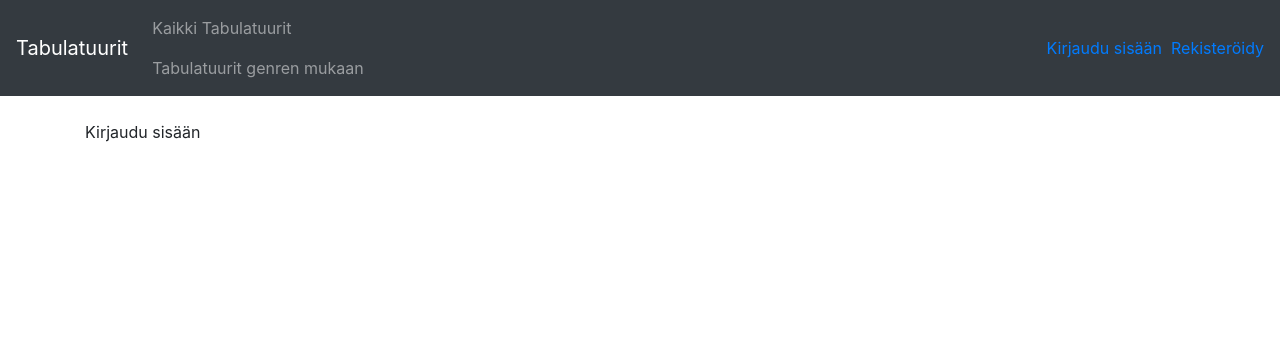
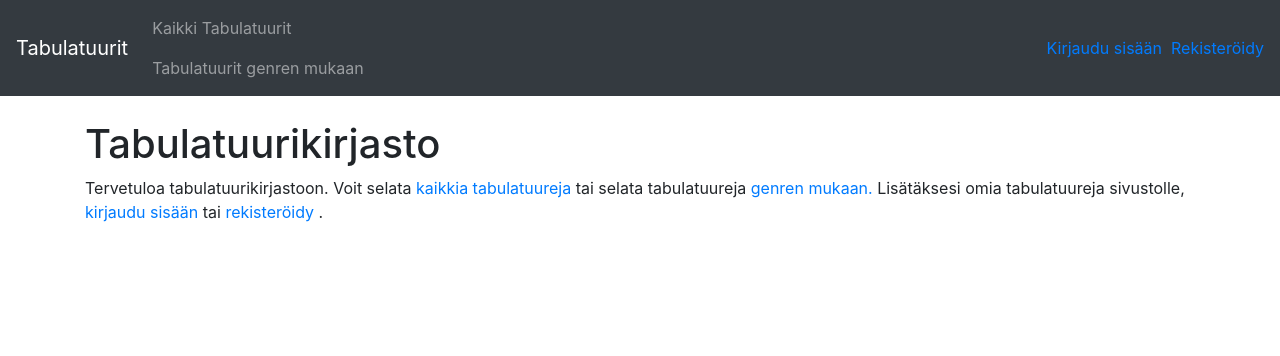
Before and after one commit to Roeoeri/tsoha-2019-tabulatuuritHt, a Flask app: page / in a window 1280 px wide. Shown: the top 356 px of the page. Run offline with Flask 2, Linux system fonts and the light colour scheme; data comes from the database, SQL or seed files in the repository; some libraries are stand-ins or nearby versions.

Commit message:
Layouttia ja indexia muokattu saavutettavammiksi

```diff
--- a/application/templates/index.html
+++ b/application/templates/index.html
@@ -1,9 +1,15 @@
 {% extends "layout.html" %}
-
 {% block body %}
 <main role="main" class="container">
-  <p>
-    Kirjaudu sisään
+  <h1>Tabulatuurikirjasto</h1>
+  <p>Tervetuloa tabulatuurikirjastoon. Voit selata
+      <a href="{{ url_for('tabs_index') }} " title="Kaikki tabulatuurit">kaikkia tabulatuureja </a>
+      tai selata tabulatuureja
+      <a href="{{ url_for('genres_index') }} " title="Tabulatuurit genren mukaan">genren mukaan.</a>
+      Lisätäksesi omia tabulatuureja sivustolle,
+      <a href="{{ url_for('auth_login')}}" title="Kirjaudu sisään">kirjaudu sisään</a>
+      tai
+      <a href="{{url_for('auth_register')}}" title="Rekisteröidy">rekisteröidy </a>.
   </p>
 </main>
 {% endblock %}
--- a/application/templates/layout.html
+++ b/application/templates/layout.html
@@ -1,14 +1,12 @@
 <!DOCTYPE html>
-<html>
+<html lang ="fi">
   <head>
     <meta charset="utf-8">
     <title>Tabulatuurit</title>
     <link rel="stylesheet" href="https://maxcdn.bootstrapcdn.com/bootstrap/4.0.0/css/bootstrap.min.css" integrity="sha384-Gn5384xqQ1aoWXA+058RXPxPg6fy4IWvTNh0E263XmFcJlSAwiGgFAW/dAiS6JXm" crossorigin="anonymous">
   </head>
-
   <body>
-
-    <nav class="navbar navbar-expand-md navbar-dark bg-dark mb-4">
+<nav class="navbar navbar-expand-md navbar-dark bg-dark mb-4">
 <a class="navbar-brand" href="#">Tabulatuurit</a>
 <button class="navbar-toggler" type="button" data-toggle="collapse" data-target="#navbarCollapse" aria-controls="navbarCollapse" aria-expanded="false" aria-label="Toggle navigation">
         <span class="navbar-toggler-icon"></span>
@@ -16,22 +14,22 @@
 <div class="collapse navbar-collapse" id="navbarCollapse">
         <ul class="navbar-nav mr-auto">
           <li class="nav-item">
-            <a class="nav-link" href="{{ url_for('tabs_index') }} ">Kaikki Tabulatuurit</a>
-            <a class="nav-link" href="{{ url_for('genres_index') }} ">Tabulatuurit genren mukaan</a>
+            <a class="nav-link" href="{{ url_for('tabs_index') }} " title = "Kaikki tabulatuurit">Kaikki Tabulatuurit</a>
+            <a class="nav-link" href="{{ url_for('genres_index') }} " title = "Tabulatuurit genren mukaan">Tabulatuurit genren mukaan</a>
           </li>
           <li class="nav-item">
               {% if current_user.is_authenticated %}
-            <a class="nav-link" href="{{ url_for('tabs_form') }} ">Lisää tabulatuuri</a>
-            <a class="nav-link" href="{{ url_for('genre_form') }} ">Lisää Genre</a>
+            <a class="nav-link" href="{{ url_for('tabs_form') }} " title = "Lisää tabulatuuri">Lisää tabulatuuri</a>
+            <a class="nav-link" href="{{ url_for('genre_form') }} " title = "Lisää genre">Lisää Genre</a>
             {% endif %}
           </li>
         </ul>
         <div class="form-inline mt-2 mt-md-0">
     {% if current_user.is_authenticated %}
-    <a href="{{ url_for('auth_logout') }}">Kirjautunut nimellä {{ current_user.username }} -- Kirjaudu ulos</a>
+    <a href="{{ url_for('auth_logout') }}" title = "Kirjaudu ulos">Kirjautunut nimellä {{ current_user.username }} -- Kirjaudu ulos</a>
     {% else %}
-    <a href="{{ url_for('auth_login')}}">Kirjaudu sisään  </a>
-    <a href="{{url_for('auth_register')}}">&nbsp Rekisteröidy </a>
+    <a href="{{ url_for('auth_login')}}" title = "Kirjaudu sisään">Kirjaudu sisään  </a>
+    <a href="{{url_for('auth_register')}}" title = "Rekisteröidy">&nbsp Rekisteröidy </a>
     {% endif %}
         </div>
 </div>
```
